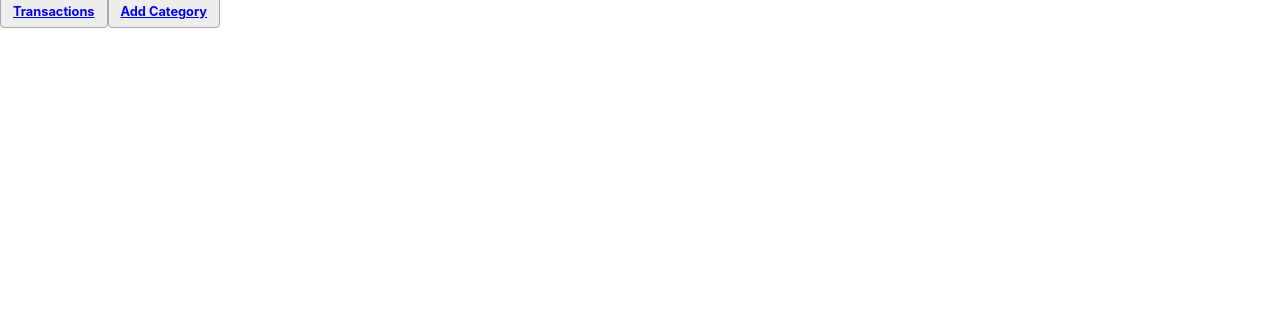
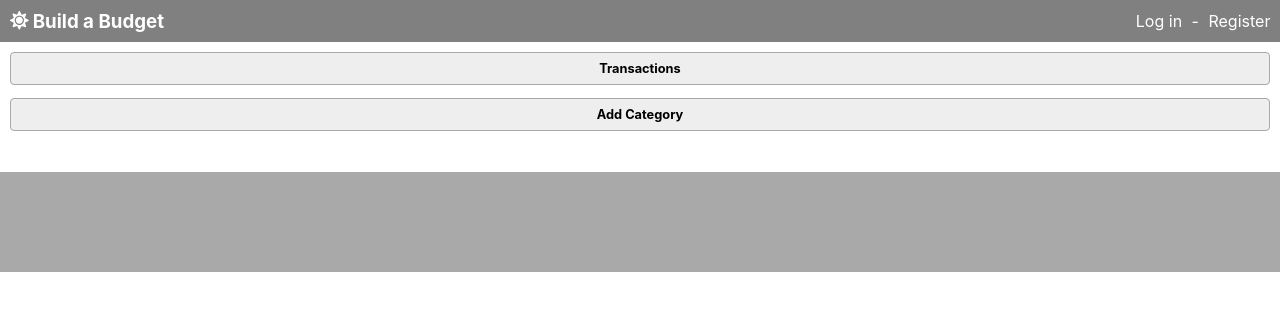
Before and after one commit to alextowe/budget-app-client, a React (Create React App) app: page / in a window 1280 px wide. Shown: the top 310 px of the page. Built offline with nearby package versions, Linux system fonts and the light colour scheme.

Commit message:
added page header with login/register links

```diff
--- a/src/App/App.css
+++ b/src/App/App.css
@@ -0,0 +1,16 @@
+.App__header, .App__aside, .App__main {
+  padding: 0.6em;
+}
+
+.App__header {
+  background-color: gray;
+}
+
+.App__footer {
+  height: 100px;
+  background-color: darkgrey;
+}
+
+@media screen and (min-width: 450px) {
+
+}
--- a/src/App/App.js
+++ b/src/App/App.js
@@ -1,15 +1,20 @@
 import React, { Component } from 'react'
 import { Route, Switch } from 'react-router-dom'
+import { library } from '@fortawesome/fontawesome-svg-core'
+import { fab } from '@fortawesome/free-brands-svg-icons'
+import { faSun, faChevronDown, faChevronUp } from '@fortawesome/free-solid-svg-icons'
 import './App.css'
 
 // components
 import { Section } from '../components/Utils/Utils'
+import Header from '../components/Header/Header'
 import MainNav from '../components/MainNav/MainNav'
 import ReturnNav from '../components/ReturnNav/ReturnNav'
 
 // routes
 import BudgetPage from '../routes/BudgetPage/BudgetPage'
 
+library.add(fab, faSun, faChevronDown, faChevronUp)
 
 export default class App extends Component {
   state = {
@@ -66,8 +71,9 @@ export default class App extends Component {
     return (
       <Section className='App'>
         <header className='App__header'>
+          <Header />
         </header>
-        <aside className='App_aside'>
+        <aside className='App__aside'>
           {this.renderNavRoutes()}
         </aside>
         <main className='App__main'>
--- /dev/null
+++ b/src/components/Header/Header.css
@@ -0,0 +1,19 @@
+.Header {
+  display: flex;
+  align-items: center;
+  justify-content: space-between;
+  color: white;
+}
+
+.Header h1 {
+  margin: 0;
+}
+
+.Header a {
+  color: white;
+  text-decoration: none;
+}
+
+@media screen and (min-width: 450px) {
+
+}
--- /dev/null
+++ b/src/components/Header/Header.js
@@ -0,0 +1,58 @@
+import React, { Component } from 'react'
+import { Link } from 'react-router-dom'
+import { FontAwesomeIcon } from '@fortawesome/react-fontawesome'
+import { faSun } from '@fortawesome/free-solid-svg-icons'
+import { Hyph, Section } from '../Utils/Utils'
+import TokenService from '../../services/token-service'
+import './Header.css'
+
+export default class Header extends Component {
+  handleLogoutClick = () => {
+
+  }
+
+  renderLogoutLink () {
+    return (
+      <Section className='Header__logged_in'>
+        <Link
+          onClick={this.handleLogoutClick}
+          to='/'>
+            Logout
+        </Link>
+      </Section>
+    )
+  }
+
+  renderLoginLink () {
+    return (
+      <Section className='Header__logged_out'>
+        <Link
+          to='/login'>
+          Log in
+        </Link>
+        <Hyph />
+        <Link
+          to='/register'>
+          Register
+        </Link>
+      </Section>
+    )
+  }
+
+  render () {
+    return (
+      <nav className='Header'>
+        <h1>
+          <Link to='/'>
+            <FontAwesomeIcon className='green' icon={faSun} />
+            {' '}
+            Build a Budget
+          </Link>
+        </h1>
+        {TokenService.hasAuthToken()
+          ? this.renderLogoutLink()
+          : this.renderLoginLink()}
+      </nav>
+    )
+  }
+}
--- /dev/null
+++ b/src/components/MainNav/MainNav.css
@@ -0,0 +1,11 @@
+.MainNav {
+  display: flex;
+  flex-direction: column;
+}
+
+.MainNav .Button {
+  text-align: center;
+  color: black;
+  text-decoration: none;
+  margin-bottom: 1em;
+}
--- a/src/components/MainNav/MainNav.js
+++ b/src/components/MainNav/MainNav.js
@@ -1,5 +1,6 @@
 import React, { Component } from 'react'
 import { Link } from 'react-router-dom'
+import './MainNav.css'
 
 export default class MainNav extends Component {
   static defaultProps = {
@@ -12,34 +13,32 @@ export default class MainNav extends Component {
     const path = this.props.location.pathname
     const budgetPageLink =
       <Link
-        className='MainMenu__budget_page Button'
+        className='MainNav__budget Button'
         to='/'>
         Budget Page
       </Link>
 
     const transactionsPageLink =
       <Link
-        className='MainMenu__transactions_page Button'
+        className='MainNav__transactions Button'
         to='/transactions'>
         Transactions
       </Link>
 
     const addNewCategoryLink =
       <Link
-        className='MainMenu__add_new_category_link Button'
+        className='MainNav__new_category Button'
         to='/add-new-category'>
         Add Category
       </Link>
 
     return (
-      <nav className="MainNav">
-       <nav className='MainMenu'>
+      <nav className='MainNav'>
         { path === '/' ? transactionsPageLink
         : path === '/transactions' ? budgetPageLink
         : ''}
         {addNewCategoryLink}
       </nav>
-      </nav>
     )
   }
 }
--- /dev/null
+++ b/src/services/token-service.js
@@ -0,0 +1,21 @@
+import config from '../config'
+
+const TokenService = {
+  saveAuthToken(token) {
+    window.localStorage.setItem(config.TOKEN_KEY, token)
+  },
+  getAuthToken() {
+    return window.localStorage.getItem(config.TOKEN_KEY)
+  },
+  clearAuthToken() {
+    window.localStorage.removeItem(config.TOKEN_KEY)
+  },
+  hasAuthToken() {
+    return !!TokenService.getAuthToken()
+  },
+  makeBasicAuthToken(userName, password) {
+    return window.btoa(`${userName}:${password}`)
+  },
+}
+
+export default TokenService
```
Lines whose indentation alone changed are shown as unchanged.
